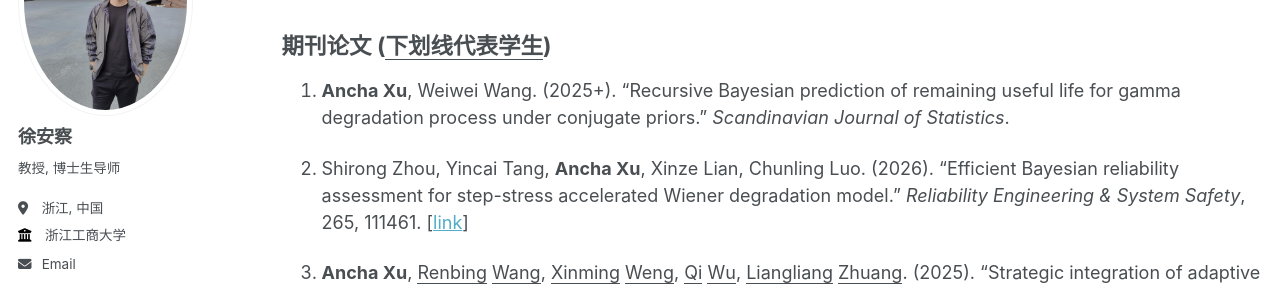
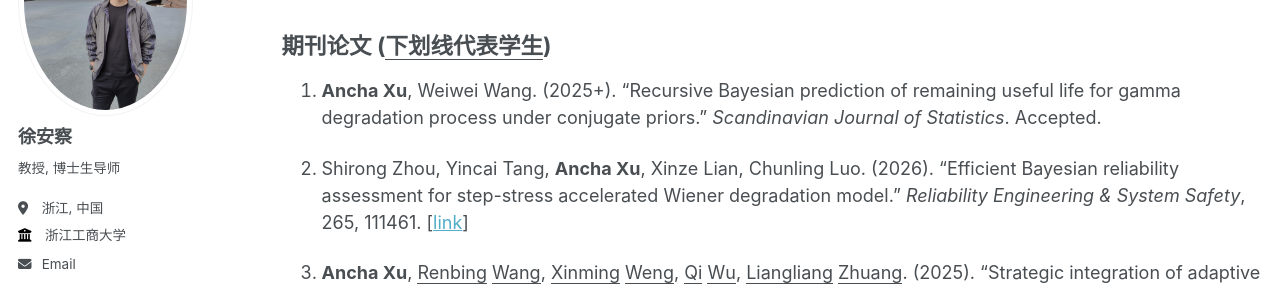
Before and after one commit to XU-ANCHA/XU-ANCHA.github.io, a Jekyll site: the page built from _pages/publications.md, in a window 1280 px wide and 900 px high. Shown: the part 219-507 px from the top of the window. Built offline with Jekyll 4.4.1, drawn with Linux system fonts in a browser that asks for light colours; some web fonts are replaced.

Commit message:
Update publications.md

```diff
--- a/_pages/publications.md
+++ b/_pages/publications.md
@@ -10,7 +10,7 @@ author_profile: true
 
 ## 期刊论文 (<u>下划线代表学生</u>)
 
-1. **Ancha Xu**, Weiwei Wang. (2025+). "Recursive Bayesian prediction of remaining useful life for gamma degradation process under conjugate priors." *Scandinavian Journal of Statistics*.
+1. **Ancha Xu**, Weiwei Wang. (2025+). "Recursive Bayesian prediction of remaining useful life for gamma degradation process under conjugate priors." *Scandinavian Journal of Statistics*. Accepted.
 
 1. Shirong Zhou, Yincai Tang, **Ancha Xu**, Xinze Lian, Chunling Luo. (2026). "Efficient Bayesian reliability assessment for step-stress accelerated Wiener degradation model." *Reliability Engineering & System Safety*, 265, 111461. [<a href="https://doi.org/10.1016/j.ress.2025.111461">link</a>]
 
```
